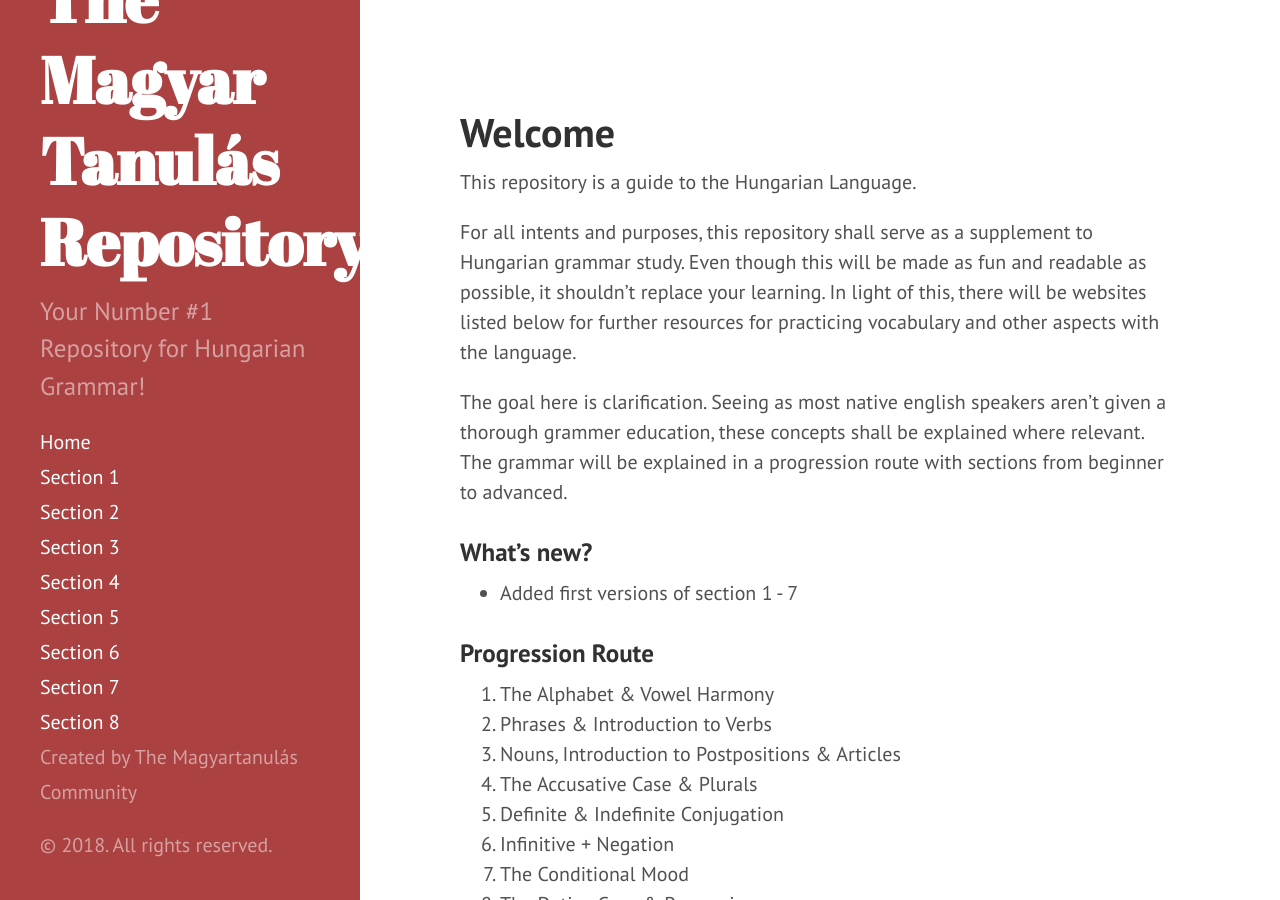
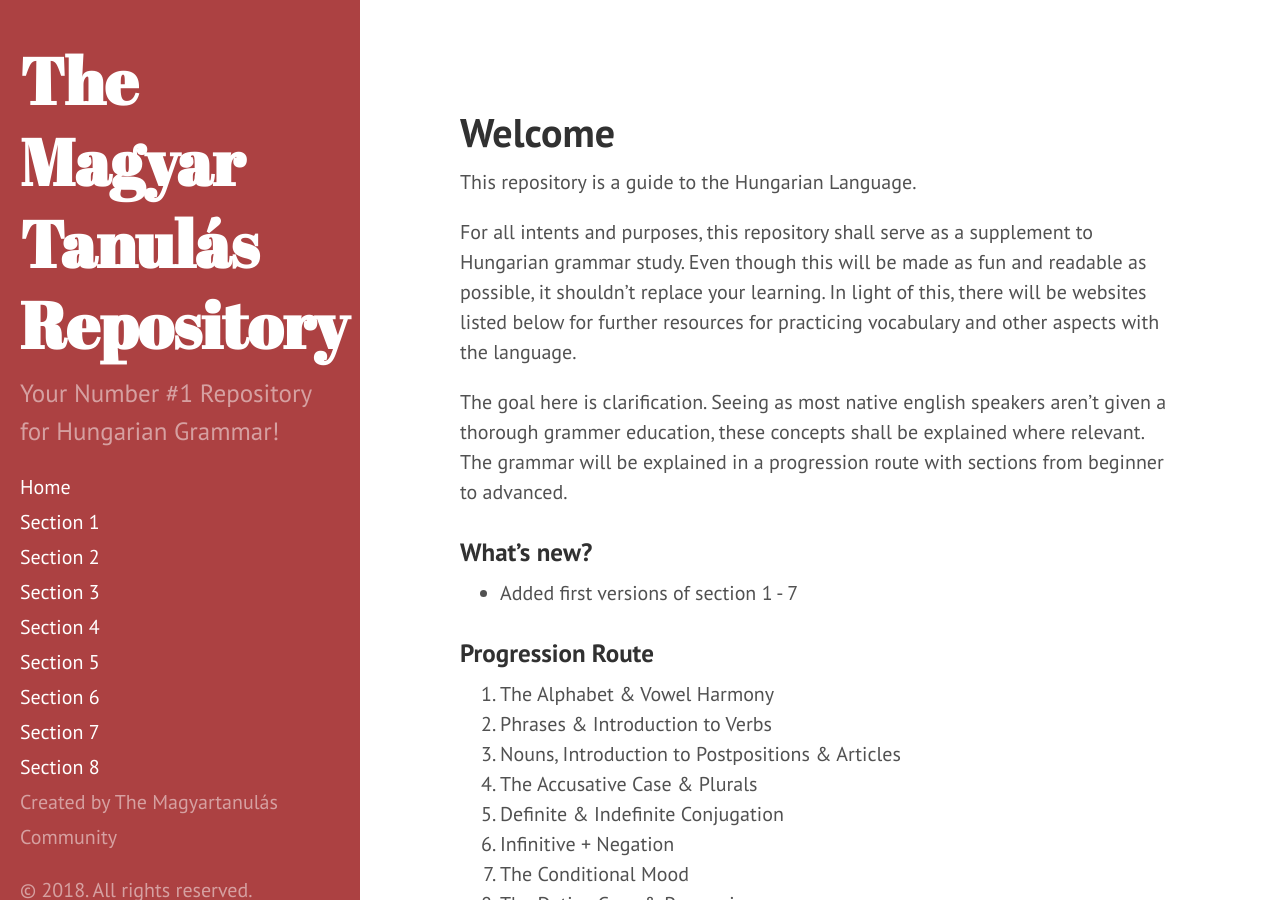
Before and after one commit to Magyartanulas/magyartanulas.github.io, a Jekyll site: the page built from index.html, in a window 1280 px wide and 900 px high. Built offline with Jekyll 4.4.1, drawn with Linux system fonts in a browser that asks for light colours; Markdown is read by kramdown in place of the engine named in the settings; the list of posts is cut into pages by our own code.

Commit message:
Update sidebar.html

```diff
--- a/_includes/sidebar.html
+++ b/_includes/sidebar.html
@@ -1,5 +1,5 @@
 <div class="sidebar">
-  <div class="container sidebar-sticky">
+  <div class="container sidebar">
     <div class="sidebar-about">
       <h1>
       <!--  <a href="{{ site.baseurl }}"> -->
```
